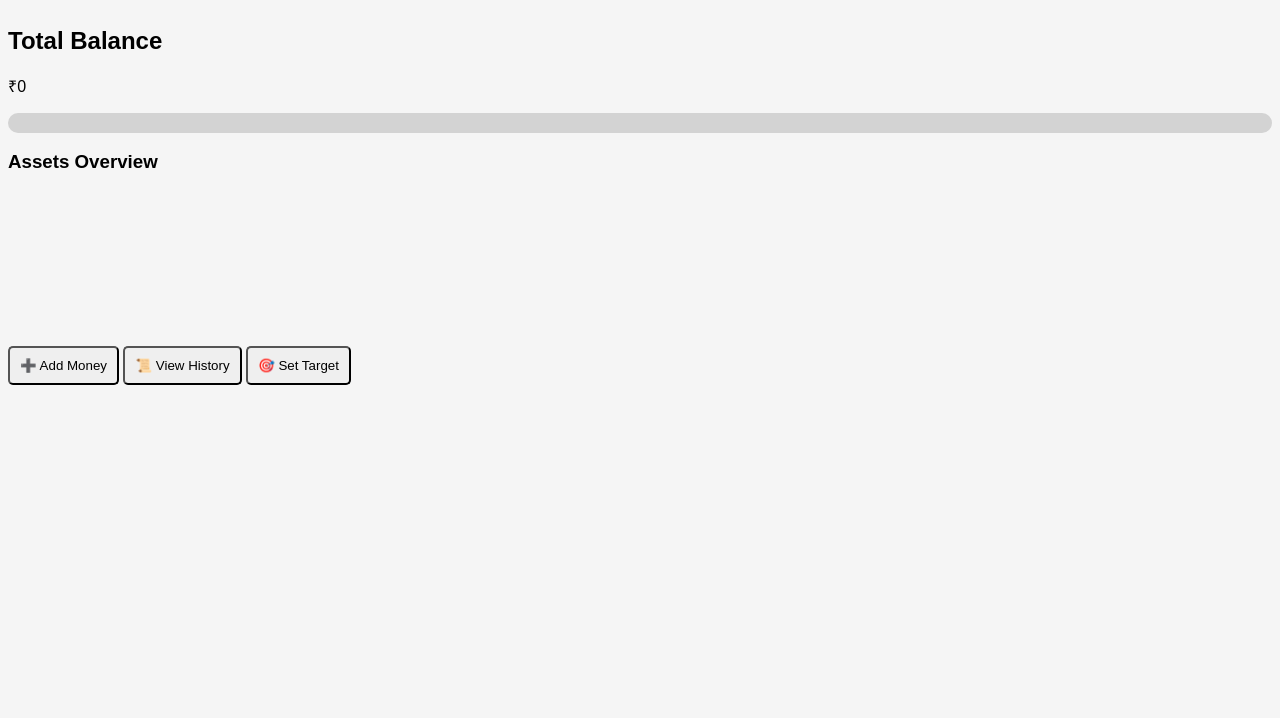
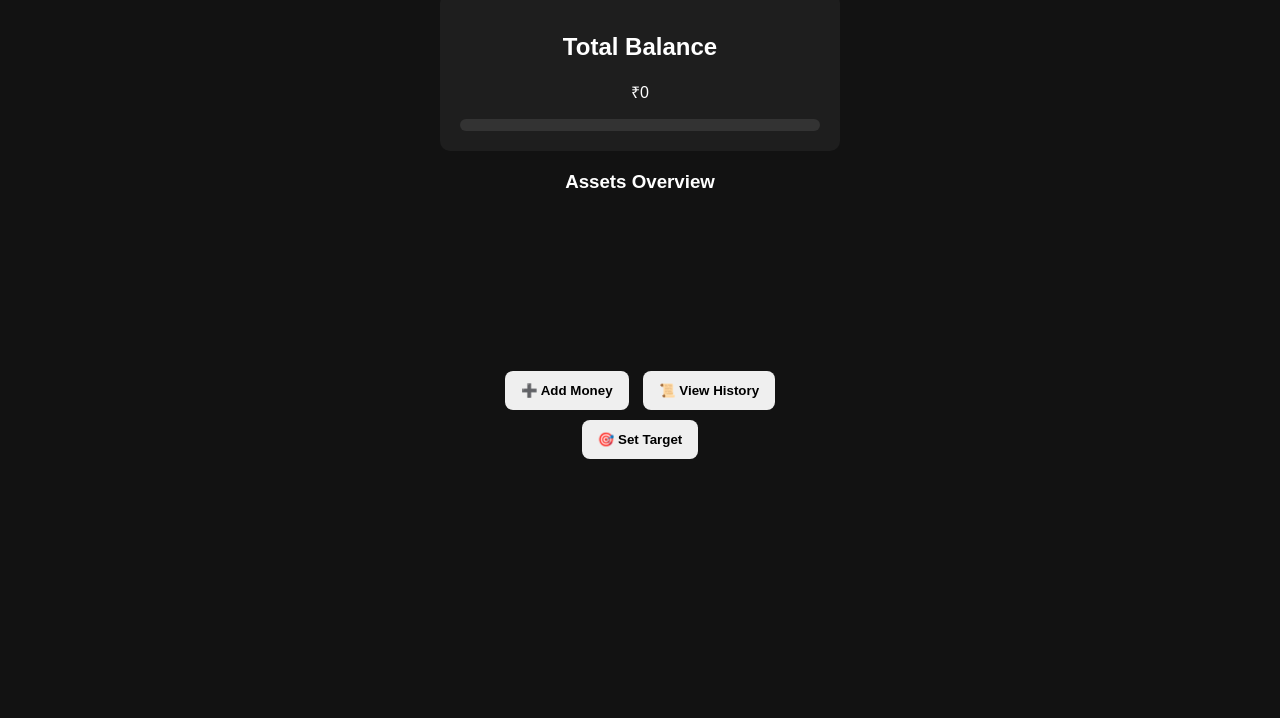
Before and after one commit to vk80840/Asset, a plain HTML site: page index.html in a window 1280 px wide. Shown: the part 82-800 px from the top of the page. Drawn offline with nearby package versions, Linux system fonts and the light colour scheme.

Commit message:
Update styles.css

```diff
--- a/styles.css
+++ b/styles.css
@@ -1,38 +1,120 @@
+/* General Styles */
 body {
-    font-family: Arial, sans-serif;
-    transition: 0.3s ease-in-out;
-    background: #f5f5f5;
+    font-family: 'Arial', sans-serif;
+    margin: 0;
+    padding: 0;
+    transition: background 0.3s ease, color 0.3s ease;
 }
-.container {
-    max-width: 500px;
+
+.dark-mode {
+    background: #121212;
+    color: white;
+}
+
+.light-mode {
+    background: #f9f9f9;
+    color: black;
+}
+
+#app {
+    max-width: 400px;
     margin: auto;
     padding: 20px;
     text-align: center;
-    background: white;
-    border-radius: 10px;
-    box-shadow: 0 4px 8px rgba(0, 0, 0, 0.1);
 }
+
+/* Header */
 header {
     display: flex;
     justify-content: space-between;
     align-items: center;
 }
+
+h1 {
+    font-size: 22px;
+}
+
+/* Buttons */
 button {
+    padding: 12px 16px;
+    border: none;
+    border-radius: 8px;
+    cursor: pointer;
+    transition: transform 0.2s ease;
+    font-weight: bold;
+}
+
+button:hover {
+    transform: scale(1.05);
+}
+
+.actions button {
+    margin: 5px;
+}
+
+/* Balance Card */
+.balance-card {
+    background: #1e1e1e;
+    padding: 20px;
+    border-radius: 10px;
+    color: white;
+    transition: 0.3s;
+}
+
+.light-mode .balance-card {
+    background: #ffffff;
+    color: black;
+}
+
+/* Progress Bar */
+.progress-container {
+    width: 100%;
+    height: 12px;
+    background: #333;
+    border-radius: 6px;
+    margin-top: 10px;
+    overflow: hidden;
+}
+
+.progress-bar {
+    height: 100%;
+    background: green;
+    width: 0%;
+    transition: width 0.5s ease-in-out;
+}
+
+/* Asset Overview */
+.asset-overview {
+    margin-top: 20px;
+}
+
+canvas {
+    max-width: 100%;
+}
+
+/* History */
+.history-container {
+    margin-top: 20px;
+}
+
+.history-container p {
+    background: #222;
     padding: 10px;
     border-radius: 5px;
-    cursor: pointer;
+    margin: 5px 0;
 }
-.progress-bar {
-    width: 100%;
-    height: 20px;
-    background: lightgray;
-    border-radius: 10px;
+
+.light-mode .history-container p {
+    background: #ddd;
 }
-#progress-fill {
-    height: 100%;
-    width: 0%;
-    background: green;
-    border-radius: 10px;
-    transition: width 0.5s ease-in-out;
+
+/* Laptop Image */
+#laptopImage {
+    display: none;
+    text-align: center;
+    margin-top: 20px;
 }
-.hidden { display: none; }
+
+.hidden {
+    display: none;
+}
```
